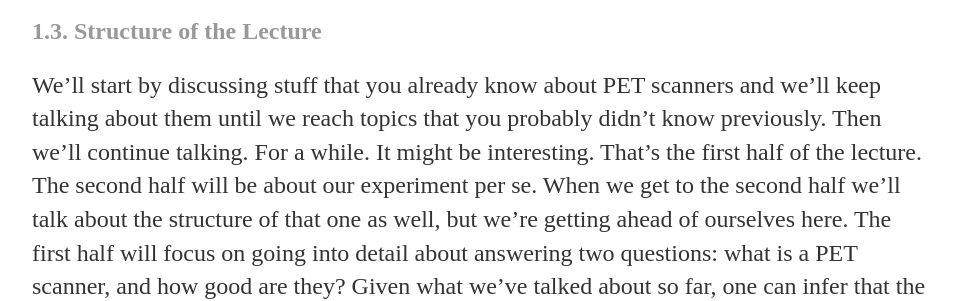
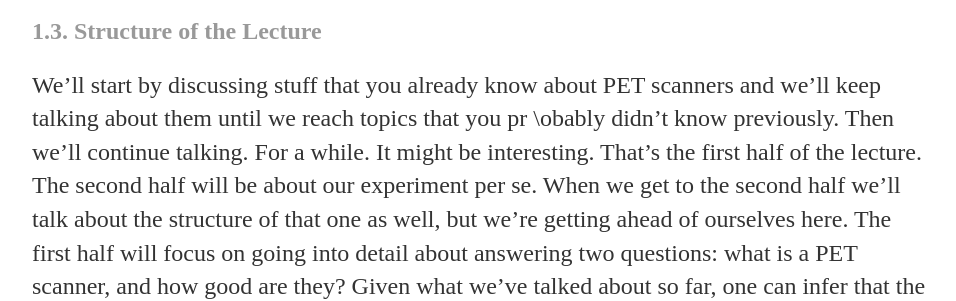
Before and after one commit to naaap/naaap.github.io, a Jekyll site: the page built from _posts/2017-11-05-PET.md, in a window 1280 px wide and 900 px high, scrolled down 7001 px. Shown: the part 188-489 px from the top of the window, without its empty margins (160-1116 px from the left). Built offline with Jekyll 4.4.1, drawn with Linux system fonts in a browser that asks for light colours; our own code applies the rules of GitHub Pages for plain Markdown files; formulas are drawn with MathJax 3; some of the changed text lies outside the part shown.

Commit message:
Update 2017-11-05-PET.md

```diff
--- a/_posts/2017-11-05-PET.md
+++ b/_posts/2017-11-05-PET.md
@@ -94,7 +94,7 @@ But don't quote me on that. Also I'm guessing you already knew this. Tell you wh
 
 ## <a name= "1.3">1.3. Structure of the Lecture </a>
 
-We'll start by discussing stuff that you already know about PET scanners and we'll keep talking about them until we reach topics that you probably didn't know previously. Then we'll continue talking. For a while. It might be interesting. That's the first half of the lecture. The second half will be about our experiment per se. When we get to the second half we'll talk about the structure of that one as well, but we're getting ahead of ourselves here. The first half will focus on going into detail about answering two questions: what is a PET scanner, and how good are they? Given what we've talked about so far, one can infer that the answer to the first question will have the following components:
+We'll start by discussing stuff that you already know about PET scanners and we'll keep talking about them until we reach topics that you pr \obably didn't know previously. Then we'll continue talking. For a while. It might be interesting. That's the first half of the lecture. The second half will be about our experiment per se. When we get to the second half we'll talk about the structure of that one as well, but we're getting ahead of ourselves here. The first half will focus on going into detail about answering two questions: what is a PET scanner, and how good are they? Given what we've talked about so far, one can infer that the answer to the first question will have the following components:
 
 - the physical mechanism that PET exploits
 - detectors used and their configuration
@@ -162,11 +162,9 @@ Before we move on, another quick remark. You might catch yourself wondering -- a
 
 So we agreed to start this discussion by asking ourselves how the PET scanner knows that what it's dealing with is a positron decay. Let's back up a bit and talk about that tracer FDG for a moment, we want to make a silky smooth transition here. So FDG was a glucose analog, right? Here they are side by side:
 
- [alt text][glucose]{: .center-image }
- **glucose**{: style="color:gray; font-size: 80%; text-align: center;"}
-
- [alt text][FDG]{: .center-image }
- **FDG**{: style="color:gray; font-size: 80%; text-align: center;"}
+ ![alt text][glucose]{: .center-image }  | ![alt text][FDG]{: .center-image }
+ |:--:|:--:|
+ **glucose**{: style="color:gray; font-size: 80%; text-align: center;"} | **FDG**{: style="color:gray; font-size: 80%; text-align: center;"}
 
 So save for the fluorine-18 in place of the hydroxyl group in the C-2 position, these two molecules are the same, so the thing that makes FDG a tracer must be the fluorine. Let's look at the fluorine-18's decay scheme:
 
@@ -174,9 +172,7 @@ So save for the fluorine-18 in place of the hydroxyl group in the C-2 position,
 
 Ok, so by far the most likely decay to happen is this one:
 
-\\[
-{}_{18}^{9}\textrm{F} \rightarrow {}_{18}^{8}\textrm{O} + e^{+} + \nu_{e}
-\\]
+\\[{}_{18}^{9}\textrm{F} \rightarrow {}_{18}^{8}\textrm{O} + e^{+} + \nu_{e}\\]
 
 Yep, there's the positron we were expecting. [By the way, a typical Q-value is of about 1 MeV](https://en.wikipedia.org/wiki/Beta_decay#Energy_release), which means that that Q-value of 0.633 MeV we have there is more on the lower side of the things, resulting in a slower than usual positron at the outset:
 
```
